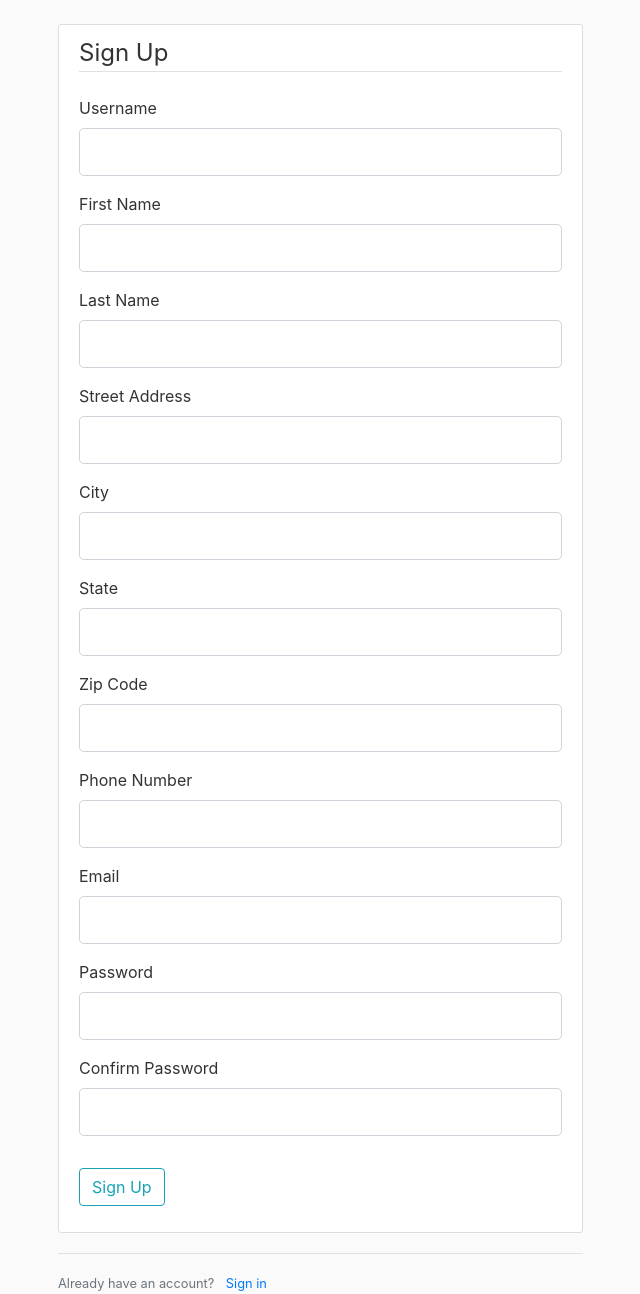
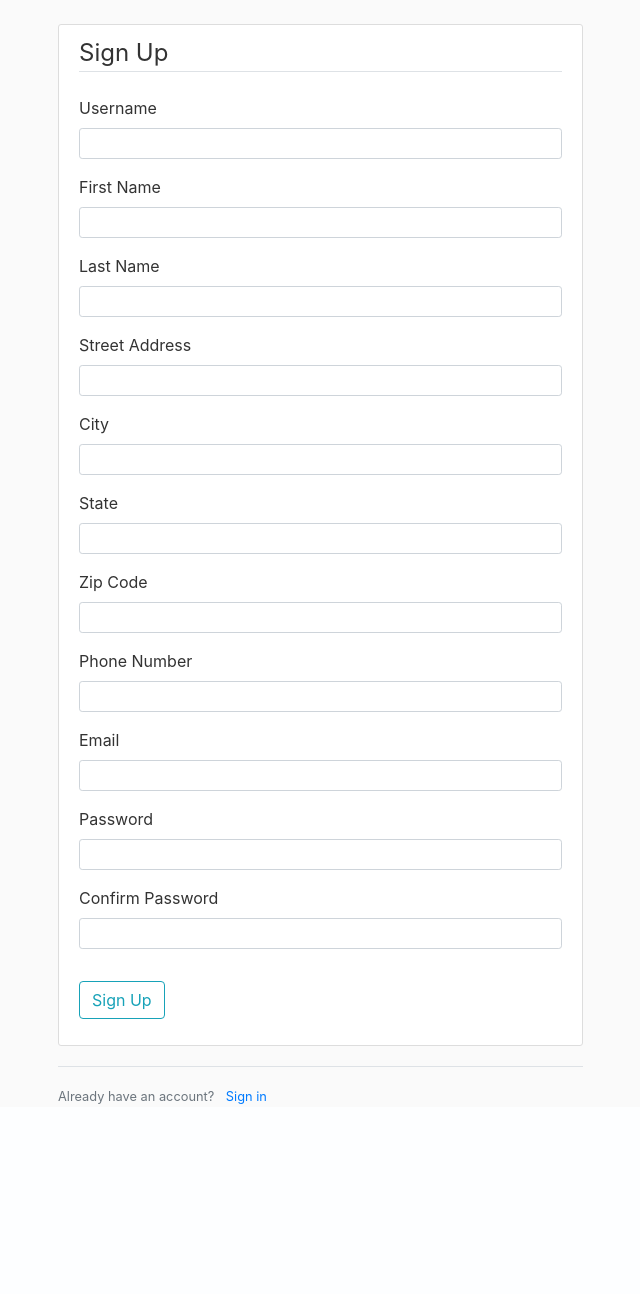
Before and after one commit to stackdragon/Help-Your-Neighbor, a Flask app: page /register in a window 1280 px wide. Shown: the part 56-1350 px from the top of the page, without its empty margins (42-682 px from the left). After the commit the page ends 1160 px from the top, so only its background shows below. Run offline with Flask 2, Linux system fonts and the light colour scheme; some libraries are stand-ins or nearby versions.

Commit message:
fixed sql injection issues

```diff
--- a/project/routes.py
+++ b/project/routes.py
@@ -52,7 +52,7 @@ def requests():
     if form.validate_on_submit():
 
         # grab the zip code that was entered
-        searchZip = f"AND u.userZip = '{form.searchZip.data}'"
+        searchZip = form.searchZip.data
 
         # display success message if user successfully registered
         flash(f'Returning results for zip code {form.searchZip.data}', 'success')
--- a/project/templates/account.html
+++ b/project/templates/account.html
@@ -1,10 +1,10 @@
 {% extends "layout.html" %}
 {% block content %}
-<h3 class="h3">Account Page for user: {{ userInfo.userName }}</h3>
+<h3 class="h3">Account Page for user: {{ userInfo.userName }}</h3><br>
   <div class="row">
 
     <div class="col-md-4">
-    	.<div class="content-section">
+    	<div class="content-section">
     		<h3>Account Info</h3>
 			<table class="table table-striped table-sm table-responsive-sm">
 			  <tbody>
--- a/project/templates/home.html
+++ b/project/templates/home.html
@@ -57,19 +57,19 @@
 	<div class="row">
 		<div class="col 12 mb-4 mt-4">
 			<h3 class="text-center">Help Your Neighbor</h3>
-			<p class="text-center text-muted">An interface to facilitate neighborhood acts of kindness by connecting recipients of aid to those who are able to provide it</p>
+			<p class="text-center text-muted">A website to facilitate neighborhood acts of kindness by connecting recipients of aid to those who are able to provide it</p>
 		</div>
 	</div>
 	<div class="row">
     	<div class="col-sm-5 mt-3 mb-3 bg-secondary">
     		<h4 class="text-white mt-2">Get Started</h4>
-    		<p class="text-white">You are one step away from building connections with your neighbors.  Register now to start creating and fulfilling requests.</p>
+    		<p class="text-white">You are one step away from building connections with your neighbors.  Register now.</p>
     		<a href="{{url_for('register')}}" class="btn btn-light m-2" role="button">Click to Register</a>
     	</div>
     	<div class="col-sm-2">
     	</div>
     	<div class="col-sm-5 mt-3 mb-3 bg-secondary">
-    		<h4 class="text-white mt-2">Already a Participant?</h4>
+    		<h4 class="text-white mt-2">Already Registered?</h4>
     		<p class="text-white">Login to view your account dashboard and continue connecting with your community.</p>
     		<a href="{{url_for('login')}}" class="btn btn-light m-2" role="button">Click to Log In</a>
     	</div>
--- a/project/templates/register.html
+++ b/project/templates/register.html
@@ -17,7 +17,7 @@
 
 					<!-- display error messages if username is entered incorrectly -->
 					{% if form.username.errors %}
-						{{ form.username(class="form-control form-control-lg is-invalid") }}
+						{{ form.username(class="form-control form-control-sm is-invalid") }}
 						<div class="invalid-feedback">
 							{% for error in form.username.errors %}
 								<span> {{ error }} </span>
@@ -26,7 +26,7 @@
 
 					<!-- otherwise, display username entry input field -->
 					{% else %}
-						{{ form.username(class="form-control form-control-lg") }}
+						{{ form.username(class="form-control form-control-sm") }}
 					{% endif %}
 				</div>
 
@@ -35,7 +35,7 @@
 
 					<!-- display error messages if first name is entered incorrectly -->
 					{% if form.firstName.errors %}
-						{{ form.firstName(class="form-control form-control-lg is-invalid") }}
+						{{ form.firstName(class="form-control form-control-sm is-invalid") }}
 						<div class="invalid-feedback">
 							{% for error in form.firstName.errors %}
 								<span> {{ error }} </span>
@@ -44,7 +44,7 @@
 
 					<!-- otherwise, display first name entry input field -->
 					{% else %}
-						{{ form.firstName(class="form-control form-control-lg") }}
+						{{ form.firstName(class="form-control form-control-sm") }}
 					{% endif %}
 				</div>
 
@@ -53,7 +53,7 @@
 
 					<!-- display error messages if last name is entered incorrectly -->
 					{% if form.lastName.errors %}
-						{{ form.lastName(class="form-control form-control-lg is-invalid") }}
+						{{ form.lastName(class="form-control form-control-sm is-invalid") }}
 						<div class="invalid-feedback">
 							{% for error in form.lastName.errors %}
 								<span> {{ error }} </span>
@@ -62,7 +62,7 @@
 
 					<!-- otherwise, display last name entry input field -->
 					{% else %}
-						{{ form.lastName(class="form-control form-control-lg") }}
+						{{ form.lastName(class="form-control form-control-sm") }}
 					{% endif %}
 				</div>
 
@@ -71,7 +71,7 @@
 
 					<!-- display error messages if street address is entered incorrectly -->
 					{% if form.userStreet.errors %}
-						{{ form.userStreet(class="form-control form-control-lg is-invalid") }}
+						{{ form.userStreet(class="form-control form-control-sm is-invalid") }}
 						<div class="invalid-feedback">
 							{% for error in form.userStreet.errors %}
 								<span> {{ error }} </span>
@@ -80,7 +80,7 @@
 
 					<!-- otherwise, display street address entry input field -->
 					{% else %}
-						{{ form.userStreet(class="form-control form-control-lg") }}
+						{{ form.userStreet(class="form-control form-control-sm") }}
 					{% endif %}
 				</div>
 
@@ -89,7 +89,7 @@
 
 					<!-- display error messages if city is entered incorrectly -->
 					{% if form.userCity.errors %}
-						{{ form.userCity(class="form-control form-control-lg is-invalid") }}
+						{{ form.userCity(class="form-control form-control-sm is-invalid") }}
 						<div class="invalid-feedback">
 							{% for error in form.userCity.errors %}
 								<span> {{ error }} </span>
@@ -98,7 +98,7 @@
 
 					<!-- otherwise, display city entry input field -->
 					{% else %}
-						{{ form.userCity(class="form-control form-control-lg") }}
+						{{ form.userCity(class="form-control form-control-sm") }}
 					{% endif %}
 				</div>
 
@@ -107,7 +107,7 @@
 
 					<!-- display error messages if state is entered incorrectly -->
 					{% if form.userState.errors %}
-						{{ form.userState(class="form-control form-control-lg is-invalid") }}
+						{{ form.userState(class="form-control form-control-sm is-invalid") }}
 						<div class="invalid-feedback">
 							{% for error in form.userState.errors %}
 								<span> {{ error }} </span>
@@ -116,7 +116,7 @@
 
 					<!-- otherwise, display state entry input field -->
 					{% else %}
-						{{ form.userState(class="form-control form-control-lg") }}
+						{{ form.userState(class="form-control form-control-sm") }}
 					{% endif %}
 				</div>
 
@@ -125,7 +125,7 @@
 
 					<!-- display error messages if zip is entered incorrectly -->
 					{% if form.userZip.errors %}
-						{{ form.userZip(class="form-control form-control-lg is-invalid") }}
+						{{ form.userZip(class="form-control form-control-sm is-invalid") }}
 						<div class="invalid-feedback">
 							{% for error in form.userZip.errors %}
 								<span> {{ error }} </span>
@@ -134,7 +134,7 @@
 
 					<!-- otherwise, display zip entry input field -->
 					{% else %}
-						{{ form.userZip(class="form-control form-control-lg") }}
+						{{ form.userZip(class="form-control form-control-sm") }}
 					{% endif %}
 				</div>
 
@@ -143,7 +143,7 @@
 
 					<!-- display error messages if phone is entered incorrectly -->
 					{% if form.userPhone.errors %}
-						{{ form.userPhone(class="form-control form-control-lg is-invalid") }}
+						{{ form.userPhone(class="form-control form-control-sm is-invalid") }}
 						<div class="invalid-feedback">
 							{% for error in form.userPhone.errors %}
 								<span> {{ error }} </span>
@@ -152,7 +152,7 @@
 
 					<!-- otherwise, display phone entry input field -->
 					{% else %}
-						{{ form.userPhone(class="form-control form-control-lg") }}
+						{{ form.userPhone(class="form-control form-control-sm") }}
 					{% endif %}
 				</div>
 
@@ -160,14 +160,14 @@
 				<div class="form-group">
 					{{ form.email.label(class="form-control-label") }}
 					{% if form.email.errors %}
-						{{ form.email(class="form-control form-control-lg is-invalid") }}
+						{{ form.email(class="form-control form-control-sm is-invalid") }}
 						<div class="invalid-feedback">
 							{% for error in form.email.errors %}
 								<span> {{ error }} </span>
 							{% endfor %}
 						</div>
 					{% else %}
-						{{ form.email(class="form-control form-control-lg") }}
+						{{ form.email(class="form-control form-control-sm") }}
 					{% endif %}
 				</div>
 
@@ -175,14 +175,14 @@
 				<div class="form-group">
 					{{ form.password.label(class="form-control-label") }}
 					{% if form.password.errors %}
-						{{ form.password(class="form-control form-control-lg is-invalid") }}
+						{{ form.password(class="form-control form-control-sm is-invalid") }}
 						<div class="invalid-feedback">
 							{% for error in form.password.errors %}
 								<span> {{ error }} </span>
 							{% endfor %}
 						</div>
 					{% else %}
-						{{ form.password(class="form-control form-control-lg") }}
+						{{ form.password(class="form-control form-control-sm") }}
 					{% endif %}
 				</div>
 
@@ -190,14 +190,14 @@
 				<div class ="form-group">
 					{{ form.confirm_password.label(class="form-control-label") }}
 					{% if form.confirm_password.errors %}
-						{{ form.confirm_password(class="form-control form-control-lg is-invalid") }}
+						{{ form.confirm_password(class="form-control form-control-sm is-invalid") }}
 						<div class="invalid-feedback">
 							{% for error in form.confirm_password.errors %}
 								<span> {{ error }} </span>
 							{% endfor %}
 						</div>
 					{% else %}
-						{{ form.confirm_password(class="form-control form-control-lg") }}
+						{{ form.confirm_password(class="form-control form-control-sm") }}
 					{% endif %}
 				</div>
 			</fieldset>
```
Also changed, not shown: project/models.py (+27 -11 lines), project/templates/updateUser.html (+18 -18 lines).
